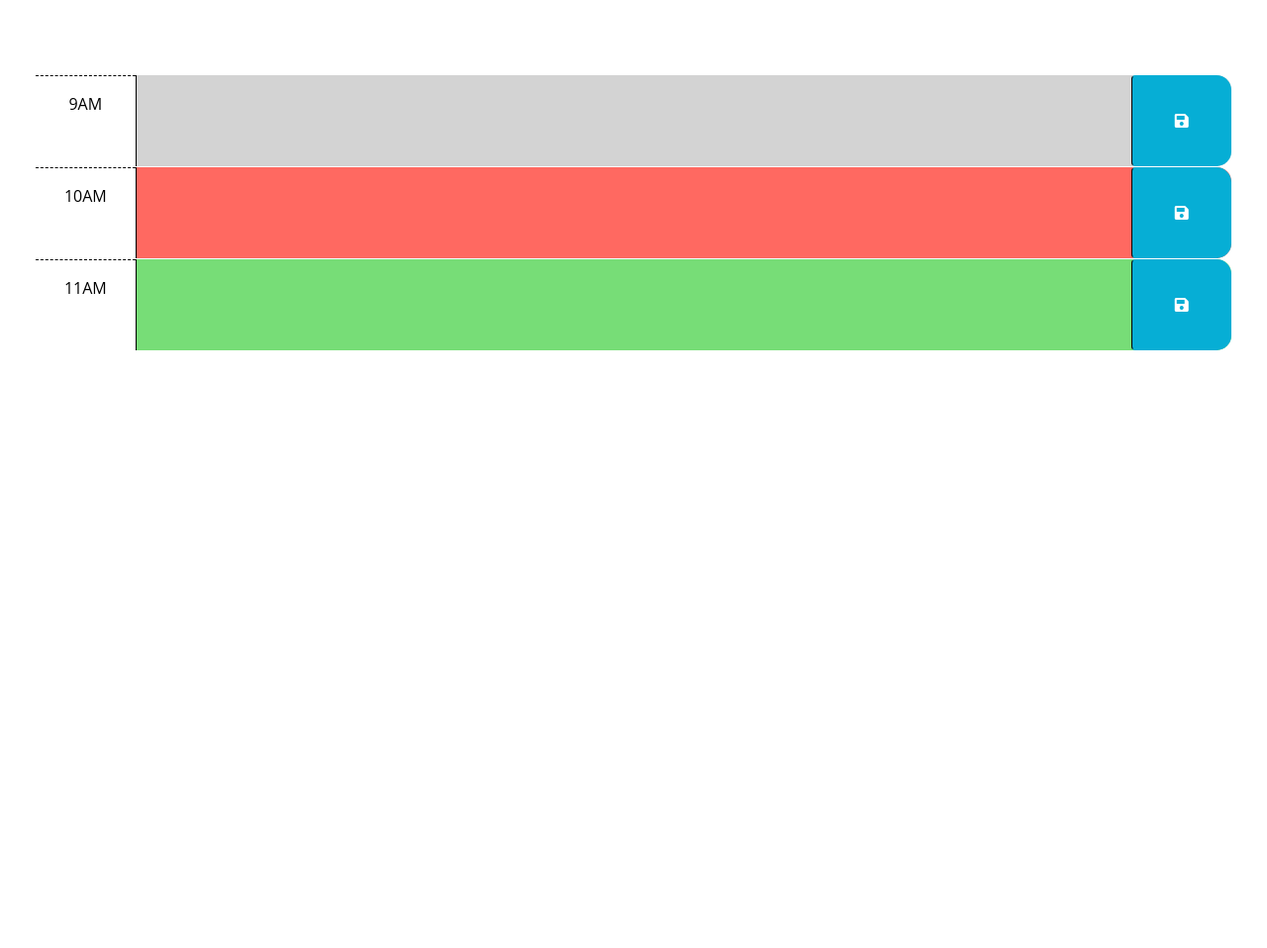
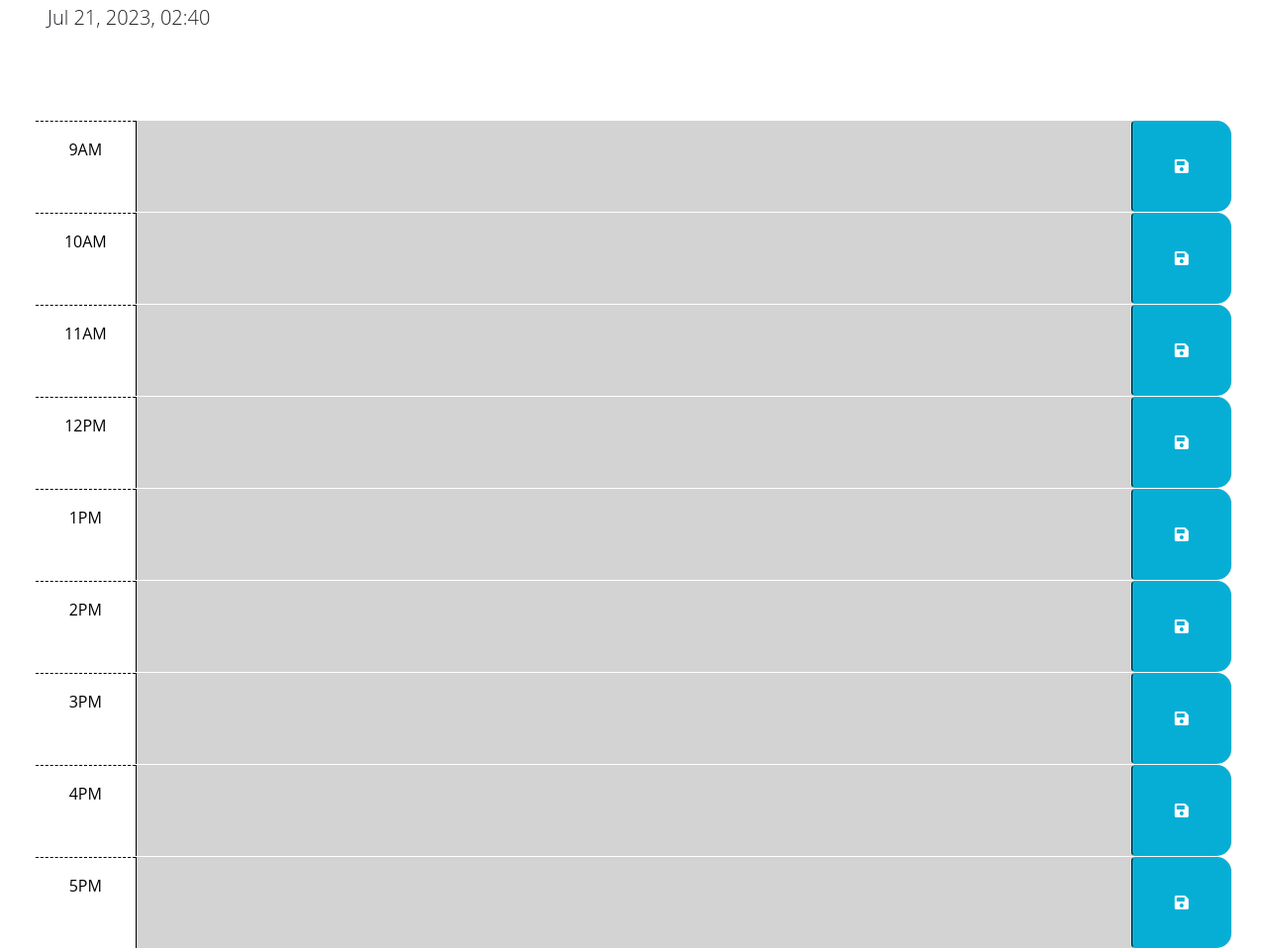
Before and after one commit to btsmith1212/Work-Day-Scheduler, a plain HTML site: page index.html in a window 1280 px wide. Shown: the part 176-1134 px from the top of the page at 99% size. Before the commit the page ends 800 px from the top, so only its background shows below. Drawn offline with nearby package versions, Linux system fonts and the light colour scheme; files that its build step writes are made by us from their sources.

Commit message:
final draft

```diff
--- a/assets/js/script.js
+++ b/assets/js/script.js
@@ -1,23 +1,46 @@
-// Wrap all code that interacts with the DOM in a call to jQuery to ensure that
-// the code isn't run until the browser has finished rendering all the elements
-// in the html.
-$(function () {
-  // TODO: Add a listener for click events on the save button. This code should
-  // use the id in the containing time-block as a key to save the user input in
-  // local storage. HINT: What does `this` reference in the click listener
-  // function? How can DOM traversal be used to get the "hour-x" id of the
-  // time-block containing the button that was clicked? How might the id be
-  // useful when saving the description in local storage?
-  //
-  // TODO: Add code to apply the past, present, or future class to each time
-  // block by comparing the id to the current hour. HINTS: How can the id
-  // attribute of each time-block be used to conditionally add or remove the
-  // past, present, and future classes? How can Day.js be used to get the
-  // current hour in 24-hour time?
-  //
-  // TODO: Add code to get any user input that was saved in localStorage and set
-  // the values of the corresponding textarea elements. HINT: How can the id
-  // attribute of each time-block be used to do this?
-  //
-  // TODO: Add code to display the current date in the header of the page.
-});
+var today = dayjs();
+$('#currentTime').text(today.format('MMM D, YYYY, HH:mm'));
+//shows current date and time
+var timeBlockEl = document.querySelector('.container');
+$(document).ready(function () {
+  $('.saveBtn').on('click', function () {
+    var textValue = $(this).siblings('.description').val();
+    var timeKey = $(this).parent().attr('id');
+    // added event listener to save button, linked to specific id based on cursor location
+    localStorage.setItem(timeKey, textValue)
+    })
+
+    function timeFunction() {
+      var hourTime = today.hour();
+      //pulls current hour for function
+      $(".time-block").each(function(){
+        var setTime = parseInt($(this).attr("id").split("hour")[1]);
+        if (setTime < hourTime) {
+          $(this).addClass("past");
+          }
+        else if (setTime === hourTime) {
+          $(this).removeClass('past');
+          $(this).removeClass('future');
+          $(this).addClass('present');
+          }
+        else {
+          $(this).removeClass('past');
+          $(this).removeClass('present');
+          $(this).addClass('future');
+          }
+        }
+      )}
+      //add class-defining logic based on what time block is selected by the user
+    $("#hour8 .description").val(localStorage.getItem("hour8"));
+    $("#hour9 .description").val(localStorage.getItem("hour9"));
+    $("#hour10 .description").val(localStorage.getItem("hour10"));
+    $("#hour11 .description").val(localStorage.getItem("hour11"));
+    $("#hour12 .description").val(localStorage.getItem("hour12"));
+    $("#hour13 .description").val(localStorage.getItem("hour13"));
+    $("#hour14 .description").val(localStorage.getItem("hour14"));
+    $("#hour15 .description").val(localStorage.getItem("hour15"));
+    $("#hour16 .description").val(localStorage.getItem("hour16"));
+    $("#hour17 .description").val(localStorage.getItem("hour17"));
+    // saves and pulls to/from local storage
+    timeFunction();
+})
--- a/index.html
+++ b/index.html
@@ -20,60 +20,87 @@
       href="https://fonts.googleapis.com/css2?family=Fira+Sans:wght@400;700&display=swap"
       rel="stylesheet"
     />
-    <link rel="stylesheet" href="style.css" />
+    <link rel="stylesheet" href="./assets/css/style.css" />
     <title>Work Day Scheduler</title>
   </head>
 
   <body>
     <header class="p-5 mb-4">
-      <h1 class="display-3">Work Day Scheduler</h1>
+    <h1 class="display-3">Work Day Scheduler</h1>
       <p class="lead">A simple calendar app for scheduling your work day</p>
-      <p id="currentDay" class="lead"></p>
+      <p id="currentTime" class="lead"></p>
+      <!--linked dayjs for current time and date-->
     </header>
     <div class="container-fluid px-5">
-      <!-- Use class for "past", "present", and "future" to apply styles to the
-        time-block divs accordingly. The javascript will need to do this by
-        adding/removing these classes on each div by comparing the hour in the
-        id to the current hour. The html provided below is meant to be an example
-        demonstrating how the css provided can be leveraged to create the
-        desired layout and colors. The html below should be removed or updated
-        in the finished product. Remember to delete this comment once the
-        code is implemented.
-        -->
-
-      <!-- Example of a past time block. The "past" class adds a gray background color. -->
-      <div id="hour-9" class="row time-block past">
+      <div id="hour-9" class="row time-block">
         <div class="col-2 col-md-1 hour text-center py-3">9AM</div>
         <textarea class="col-8 col-md-10 description" rows="3"> </textarea>
         <button class="btn saveBtn col-2 col-md-1" aria-label="save">
           <i class="fas fa-save" aria-hidden="true"></i>
         </button>
       </div>
-
-      <!-- Example of a present time block. The "present" class adds a red background color. -->
-      <div id="hour-10" class="row time-block present">
+      <div id="hour-10" class="row time-block">
         <div class="col-2 col-md-1 hour text-center py-3">10AM</div>
         <textarea class="col-8 col-md-10 description" rows="3"> </textarea>
         <button class="btn saveBtn col-2 col-md-1" aria-label="save">
           <i class="fas fa-save" aria-hidden="true"></i>
         </button>
       </div>
-
-      <!-- Example of a future time block. The "future" class adds a green background color. -->
-      <div id="hour-11" class="row time-block future">
+      <div id="hour-11" class="row time-block">
         <div class="col-2 col-md-1 hour text-center py-3">11AM</div>
         <textarea class="col-8 col-md-10 description" rows="3"> </textarea>
         <button class="btn saveBtn col-2 col-md-1" aria-label="save">
           <i class="fas fa-save" aria-hidden="true"></i>
         </button>
       </div>
+      <div id="hour-12" class="row time-block">
+        <div class="col-2 col-md-1 hour text-center py-3">12PM</div>
+        <textarea class="col-8 col-md-10 description" rows="3"> </textarea>
+        <button class="btn saveBtn col-2 col-md-1" aria-label="save">
+          <i class="fas fa-save" aria-hidden="true"></i>
+        </button>
+      </div>
+      <div id="hour-13" class="row time-block">
+        <div class="col-2 col-md-1 hour text-center py-3">1PM</div>
+        <textarea class="col-8 col-md-10 description" rows="3"> </textarea>
+        <button class="btn saveBtn col-2 col-md-1" aria-label="save">
+          <i class="fas fa-save" aria-hidden="true"></i>
+        </button>
+      </div>
+      <div id="hour-14" class="row time-block">
+        <div class="col-2 col-md-1 hour text-center py-3">2PM</div>
+        <textarea class="col-8 col-md-10 description" rows="3"> </textarea>
+        <button class="btn saveBtn col-2 col-md-1" aria-label="save">
+          <i class="fas fa-save" aria-hidden="true"></i>
+        </button>
+      </div>
+      <div id="hour-15" class="row time-block">
+        <div class="col-2 col-md-1 hour text-center py-3">3PM</div>
+        <textarea class="col-8 col-md-10 description" rows="3"> </textarea>
+        <button class="btn saveBtn col-2 col-md-1" aria-label="save">
+          <i class="fas fa-save" aria-hidden="true"></i>
+        </button>
+      </div>
+      <div id="hour-17" class="row time-block">
+        <div class="col-2 col-md-1 hour text-center py-3">4PM</div>
+        <textarea class="col-8 col-md-10 description" rows="3"> </textarea>
+        <button class="btn saveBtn col-2 col-md-1" aria-label="save">
+          <i class="fas fa-save" aria-hidden="true"></i>
+        </button>
+      </div>
+      <div id="hour-18" class="row time-block">
+        <div class="col-2 col-md-1 hour text-center py-3">5PM</div>
+        <textarea class="col-8 col-md-10 description" rows="3"> </textarea>
+        <button class="btn saveBtn col-2 col-md-1" aria-label="save">
+          <i class="fas fa-save" aria-hidden="true"></i>
+        </button>
+      </div>
+      <!--added time blocks-->
     </div>
-
     <script src="https://cdnjs.cloudflare.com/ajax/libs/jquery/3.2.1/jquery.min.js"></script>
     <script src="https://cdn.jsdelivr.net/npm/dayjs@1.11.3/dayjs.min.js"
     integrity="sha256-iu/zLUB+QgISXBLCW/mcDi/rnf4m4uEDO0wauy76x7U="
     crossorigin="anonymous"></script>
-
-    <script src="script.js"></script>
+    <script src="./assets/js/script.js"></script>
   </body>
 </html>
```
Also changed, not shown: 1 other file.
